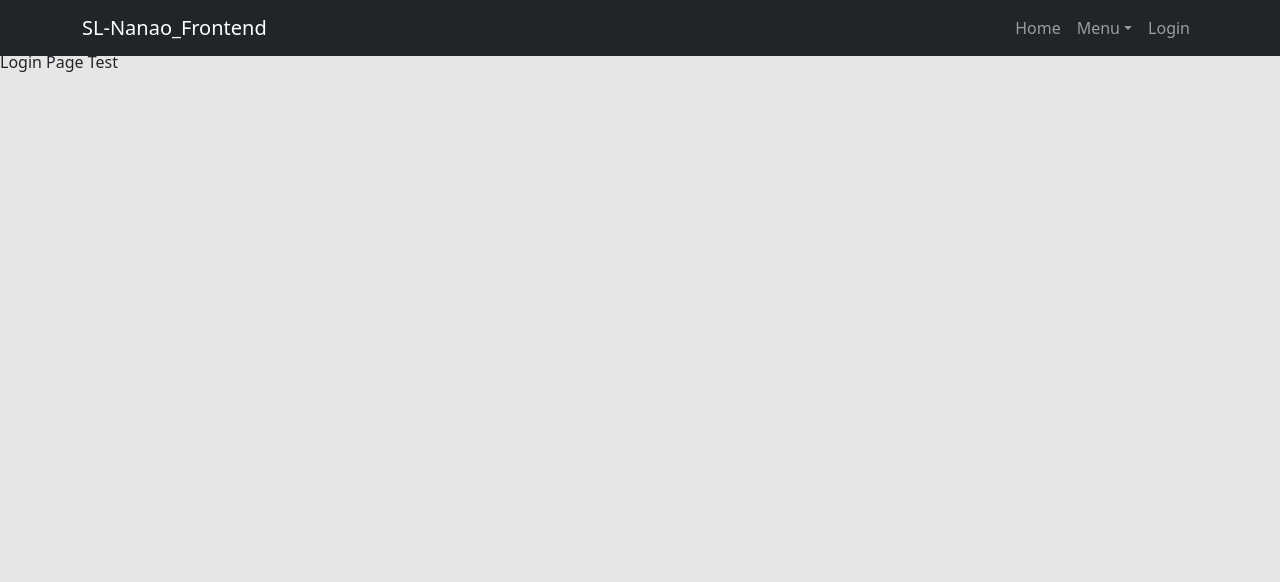
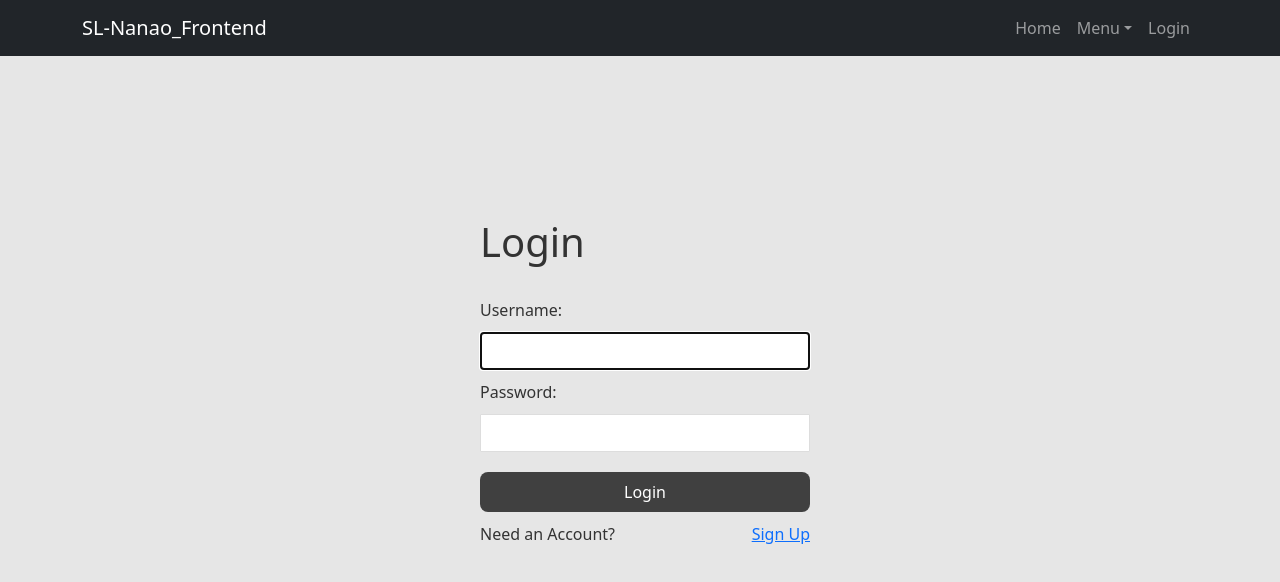
Before and after one commit to chou-ting-wei/NYCU_Service-Learning-Nanao, a React (Vite) app in the folder frontend/: page /login in a window 1280 px wide. Shown: the top 582 px of the page. Built offline with nearby package versions, Linux system fonts and the light colour scheme.

Commit message:
add login feature

```diff
--- a/frontend/src/assets/Login.css
+++ b/frontend/src/assets/Login.css
@@ -0,0 +1,78 @@
+.contain{
+    position:absolute;
+    top: 50px;
+    bottom: 0;
+    left: 0;
+    right: 0;
+    width:100%;
+    height:100%;
+    overflow:hidden;
+    z-index: 0;
+}
+
+.center{
+    position:absolute;
+    width:400px;
+    height:400px;
+    top:50%;
+    left:50%;
+    margin-left:-200px;
+    margin-top:-200px;
+    display:flex;
+    flex-direction: column;
+    justify-content: center;
+    align-items: center;
+    padding:30px;
+    color:#333;
+
+    input{
+      width:100%;
+      padding:15px;
+      margin:5px;
+      border-radius:1px;
+      border:1px solid #ccc;
+      font-family:inherit;
+    }
+}
+.login {
+    position:relative;
+    width: 350px;
+    margin: 0 auto;
+    padding: 10px;
+    padding-top: 20px;
+    padding-bottom: 40px;
+    border-radius: 10px;
+}
+.login label {
+    position:relative;
+    text-align: left;
+    display:inline-block;
+}
+.login p{
+    display:inline-block;
+    float: right;
+}
+.login h2 {
+    font-size: 20px;
+    color: #1f2e6b;
+    margin-bottom: 30px;
+}
+.login input, .login textarea, .login select {
+    width: 100%;
+    padding: 6px 10px;
+    margin: 10px 0;
+    border: 1px solid #ddd;
+    box-sizing: border-box;
+    display: block;
+}
+.login button {
+    margin-bottom: 10%;
+    width: 100%;
+    margin: 10px 0;
+    background: #404040;
+    color: #fff;
+    border: 0;
+    padding: 8px;
+    border-radius: 8px;
+    cursor: pointer;
+}
--- a/frontend/src/assets/Login.tsx
+++ b/frontend/src/assets/Login.tsx
@@ -1,9 +1,132 @@
 import './Login.css'
+import { useRef, useState, useEffect } from 'react';
+import { Link, useNavigate } from "react-router-dom";
 
-const Login = () => {
+// Define your interface if you are using TypeScript
+interface LoginResponse {
+    status?: string;
+    password?: string;
+}
+
+const Login = ({ onLogin, url }) => {
+    const userRef = useRef(null);
+    const errRef = useRef(null);
+    const [user, setUser] = useState('');
+    const [pwd, setPwd] = useState('');
+    const [errMsg, setErrMsg] = useState('');
+    const [success, setSuccess] = useState(false);
+    const [info, setInfo] = useState<LoginResponse | null>(null);
+    const [role, setRole] = useState("user");
+    const navigate = useNavigate();
+
+    useEffect(() => {
+        if (userRef.current) {
+            userRef.current.focus();
+        }
+    }, [])
+
+    useEffect(() => {
+        setErrMsg('');
+    }, [user, pwd])
+
+    useEffect(() => {
+        if (info) {
+            if (info.status === "Failed") {
+                setErrMsg('Unauthorized');
+            } else if (info.password === pwd) {
+                setSuccess(true);
+            } else {
+                setErrMsg('password incorrect');
+            }
+        }
+    }, [info])
+
+    useEffect(() => {
+        if (success) {
+            console.log(user);
+            onLogin(user, role);
+            navigate('/'); // This replaces history.push('/')
+        }
+    }, [success, onLogin, user, role, navigate])
+
+    const handleSubmit = async (e) => {
+        e.preventDefault();
+        let formData = new FormData();
+        formData.append('role', 'user');
+        formData.append('id', user);
+
+        await fetch(url + 'sign-in', {
+            method: "POST",
+            headers: {
+                "ngrok-skip-browser-warning": "69420"
+            },
+            body: formData
+        })
+        .then(res => res.json())
+        .then((data: LoginResponse) => {
+            setInfo(data);
+        })
+        .catch(err => {
+            console.log(err.message);
+            if (err.message === '404') {
+                setErrMsg('Unauthorized');
+            }
+        })
+    }
+
   return (
-    <div className="login">
-        <p>Login Page Test</p>
+    <div className="container">
+      { success && (
+          <div>
+              <h1>You are logged in!</h1>
+              <br />
+              <p>
+                  <Link to="/">Go to Home</Link>
+              </p>
+          </div>
+      )}
+
+      { success === false && (
+      <>
+      {/* <div className="top"></div>
+      <div className="bottom"></div> */}
+      <div className="center">
+      <div className="login">
+          <h1>Login</h1>
+          <br></br>
+          <div ref={errRef} className={errMsg ? "errmsg" : "offscreen"} aria-live="assertive">{errMsg}</div>
+          <form onSubmit={handleSubmit}>
+              <label htmlFor="username">Username:</label>
+              <input
+                  type="text"
+                  id="username"
+                  ref={userRef}
+                  autoComplete="off"
+                  onChange={(e) => setUser(e.target.value)}
+                  value={user}
+                  required
+              />
+
+              <label htmlFor="password">Password:</label>
+
+              <input
+                  type="password"
+                  id="password"
+                  onChange={(e) => setPwd(e.target.value)}
+                  value={pwd}
+                  required
+              />
+              <button>Login</button>
+          </form>
+          <label>
+              Need an Account?<br />
+          </label>
+          <p>
+              <Link to="/register">Sign Up</Link>
+          </p>
+          </div>
+      </div></>
+      )}
     </div>
   );
 }
```
